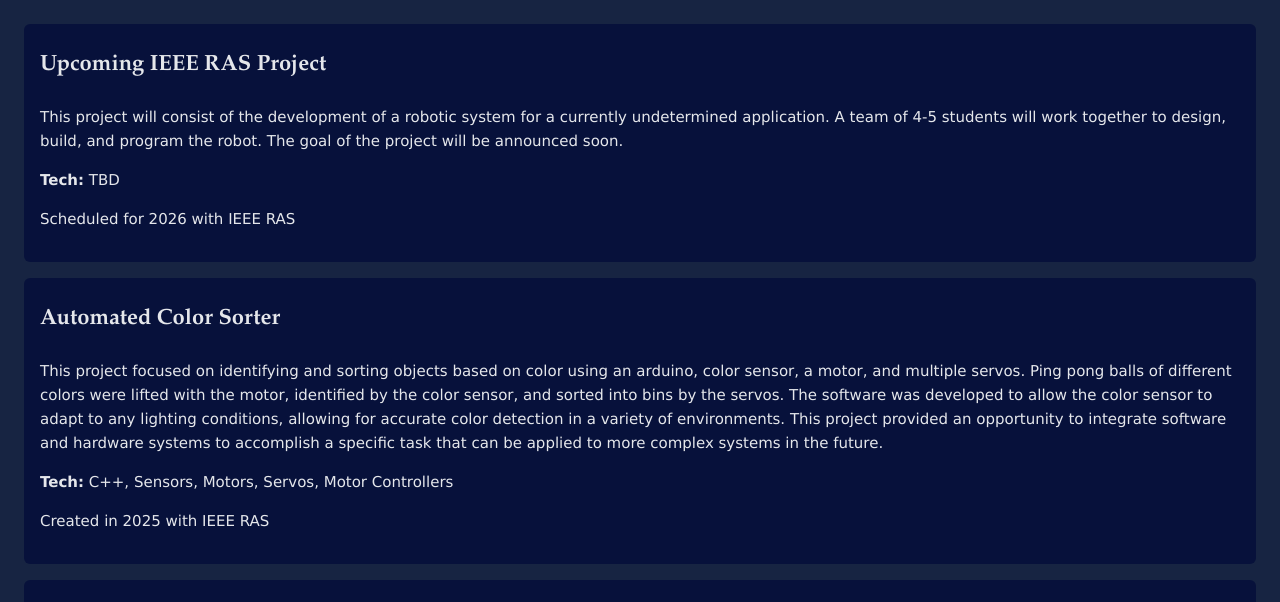
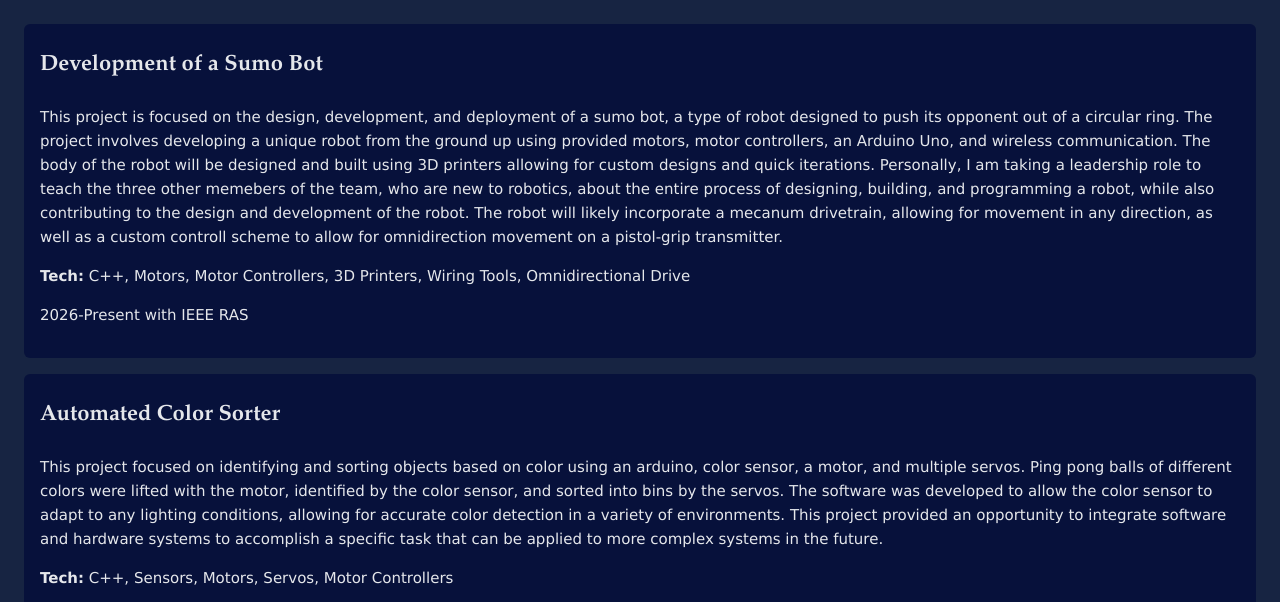
Before and after one commit to kelemen-benjamin/PortfolioWebsite, a plain HTML site: page projects.html in a window 1280 px wide. Shown: the part 172-774 px from the top of the page. Drawn offline with Linux system fonts and the light colour scheme.

Commit message:
Update IEEE RAS Project

```diff
--- a/projects.html
+++ b/projects.html
@@ -25,18 +25,26 @@
         <section>
             <h2>Projects</h2>
 
-            <!--IEEE RAS Project-->
+            <!--Sumo Bot-->
             <article>
                 <div class="row">
                     <div class="projectsColumnNP">
-                        <h3>Upcoming IEEE RAS Project</h3>
+                        <h3>Development of a Sumo Bot</h3>
                         <p>
-                            This project will consist of the development of a robotic system for a currently
-                            undetermined application. A team of 4-5 students will work together to design, build, and
-                            program the robot. The goal of the project will be announced soon.
+                            This project is focused on the design, development, and deployment of a sumo bot, a type of
+                            robot designed to push its opponent out of a circular ring. The project involves developing
+                            a unique robot from the ground up using provided motors, motor controllers, an Arduino Uno,
+                            and wireless communication. The body of the robot will be designed and built using 3D
+                            printers allowing for custom designs and quick iterations. Personally, I am taking a
+                            leadership role to teach the three other memebers of the team, who are new to robotics,
+                            about the entire process of designing, building, and programming a robot, while also
+                            contributing to the design and development of the robot. The robot will likely incorporate a
+                            mecanum drivetrain, allowing for movement in any direction, as well as a custom controll
+                            scheme to allow for omnidirection movement on a pistol-grip transmitter.
                         </p>
-                        <p><strong>Tech:</strong> TBD</p>
-                        <p>Scheduled for 2026 with IEEE RAS</p>
+                        <p><strong>Tech:</strong> C++, Motors, Motor Controllers, 3D Printers, Wiring Tools,
+                            Omnidirectional Drive</p>
+                        <p>2026-Present with IEEE RAS</p>
                     </div>
                 </div>
             </article>
```
